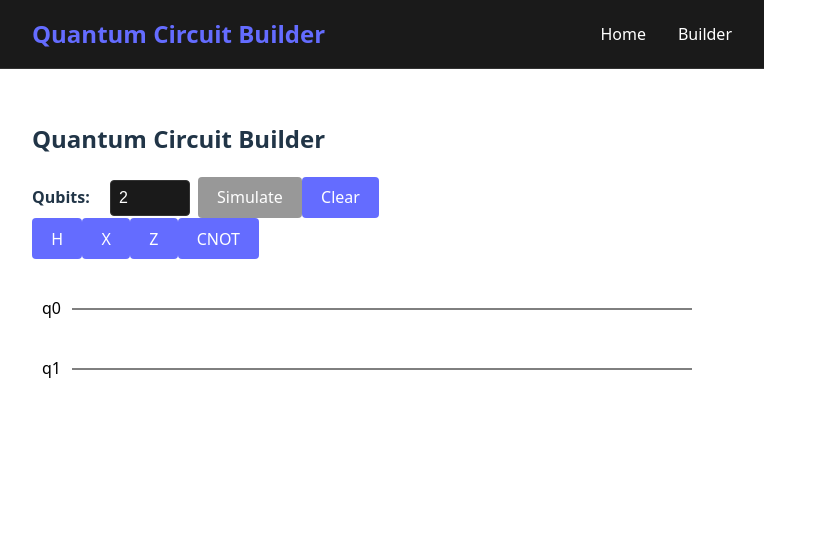
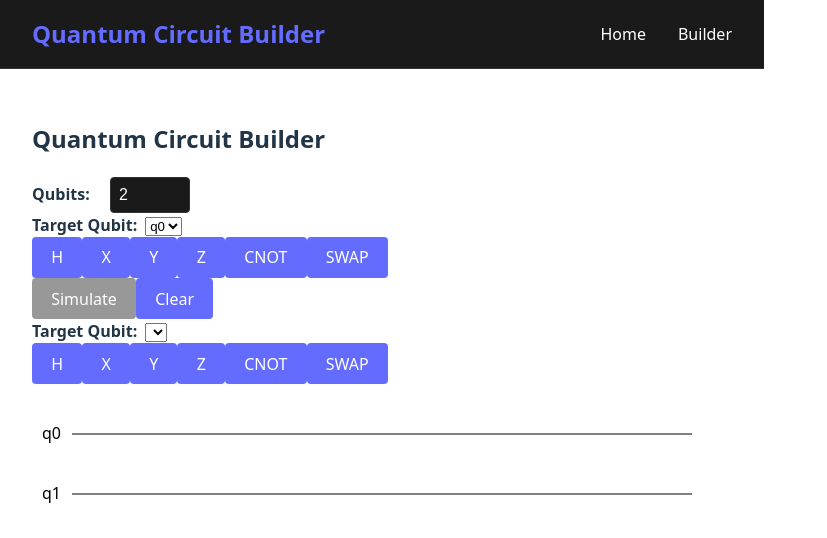
Before and after one commit to Shadow-46/quantum-circuit-builder, a React app in the folder frontend/: page /builder in a window 1280 px wide. Shown: the top 538 px of the page, without its empty margins (0-827 px from the left). Built offline with nearby package versions, Linux system fonts and the light colour scheme; the HTML template or start-up script is replaced by a standard one.

Commit message:
feat: Updated Frontend with qubit selector and gate placement

```diff
--- a/frontend/src/components/CircuitBuilder/CircuitBuilder.jsx
+++ b/frontend/src/components/CircuitBuilder/CircuitBuilder.jsx
@@ -63,6 +63,7 @@ export default function CircuitBuilder() {
           value={numQubits}
           onChange={(e) => setNumQubits(Number(e.target.value))}
         />
+        <GatePalette onAdd={addGate} numQubits={numQubits} />
         <button onClick={handleSimulate} disabled={!gates.length || isSimulating}>
           {isSimulating ? "Simulating..." : "Simulate"}
         </button>
--- a/frontend/src/components/CircuitBuilder/GatePalette.jsx
+++ b/frontend/src/components/CircuitBuilder/GatePalette.jsx
@@ -1,18 +1,45 @@
+import { useState } from "react";
+
+export default function GatePalette({ onAdd, numQubits }) {
+  const [selectedQubit, setSelectedQubit] = useState(0);
+
   const GATES = [
-  { type: "H", desc: "Hadamard (superposition)" },
-  { type: "X", desc: "Pauli-X" },
-  { type: "Z", desc: "Pauli-Z" },
-  { type: "CNOT", desc: "Controlled-NOT" },
+    { type: "H", desc: "Hadamard", numQubits: 1 },
+    { type: "X", desc: "Pauli-X", numQubits: 1 },
+    { type: "Y", desc: "Pauli-Y", numQubits: 1 },
+    { type: "Z", desc: "Pauli-Z", numQubits: 1 },
+    { type: "CNOT", desc: "Controlled-NOT", numQubits: 2 },
+    { type: "SWAP", desc: "Swap", numQubits: 2 },
   ];
 
-export default function GatePalette({ onAdd }) {
+  const handleAddGate = (gate) => {
+    if (gate.numQubits === 1) {
+      onAdd({ type: gate.type, qubits: [selectedQubit] });
+    } else if (gate.numQubits === 2) {
+      // For 2-qubit gates, use selected qubit as control, next as target
+      const target = (selectedQubit + 1) % numQubits;
+      onAdd({ type: gate.type, qubits: [selectedQubit, target] });
+    }
+  };
+
   return (
     <div className="gate-palette">
+      <div className="qubit-selector">
+        <label>Target Qubit:</label>
+        <select value={selectedQubit} onChange={(e) => setSelectedQubit(Number(e.target.value))}>
+          {Array.from({ length: numQubits }).map((_, i) => (
+            <option key={i} value={i}>q{i}</option>
+          ))}
+        </select>
+      </div>
+
+      <div className="gates">
         {GATES.map((g) => (
-        <button key={g.type} onClick={() => onAdd(g.type)}>
+          <button key={g.type} onClick={() => handleAddGate(g)} title={g.desc}>
             {g.type}
           </button>
         ))}
       </div>
+    </div>
   );
 }
```
Lines whose indentation alone changed are shown as unchanged.
